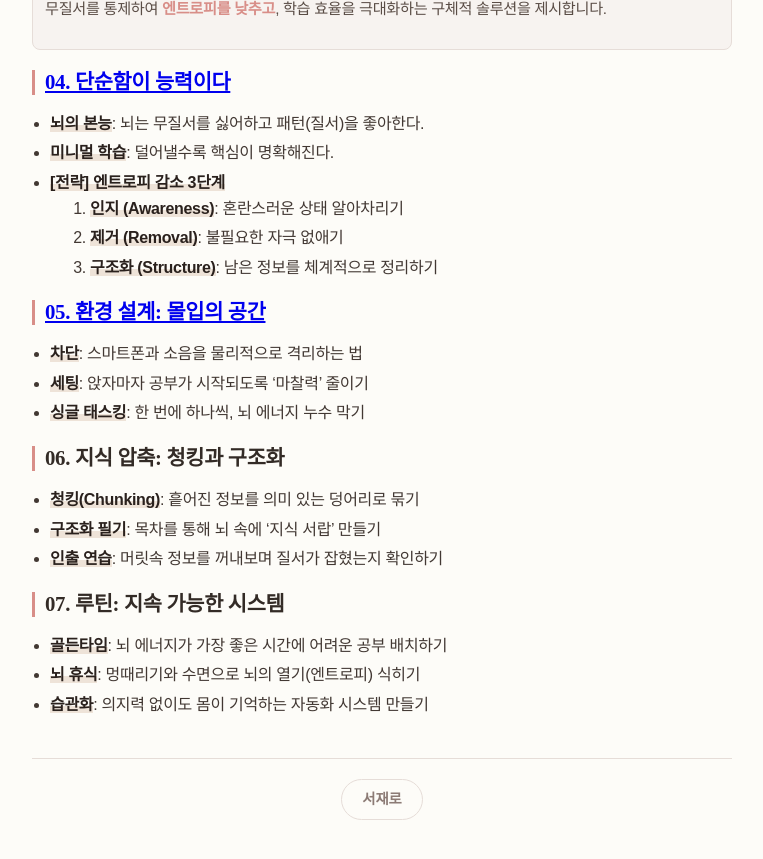
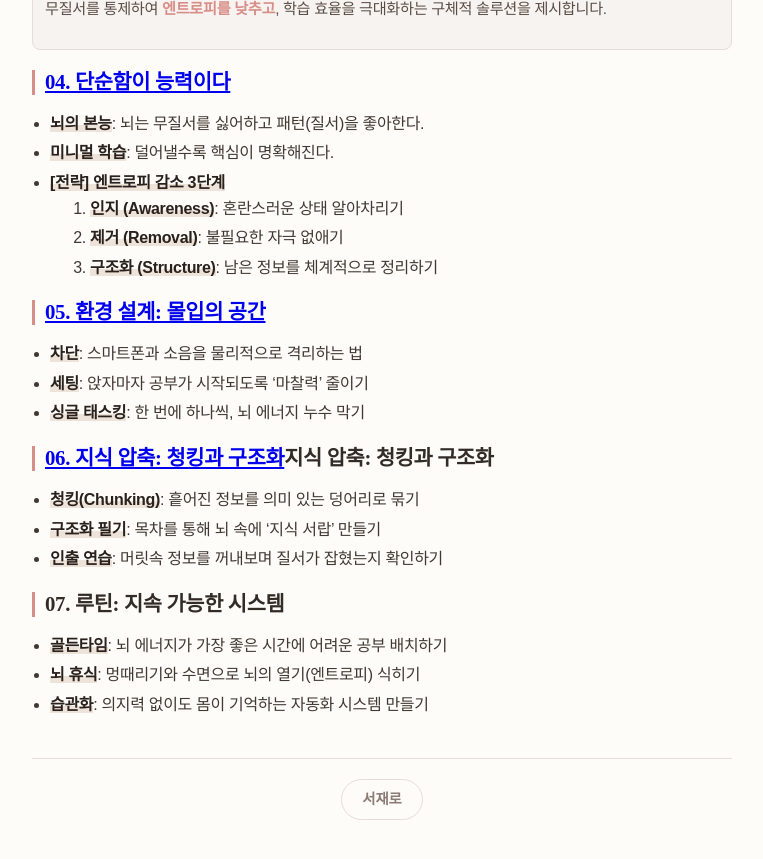
Before and after one commit to somath-edu/somath-edu.github.io, a Jekyll site: the page built from library/entropy.md, in a window 1280 px wide and 900 px high, scrolled down 1266 px. Shown: the top 859 px of the window, without its empty margins (258-1021 px from the left). Built offline with Jekyll 4.4.1, drawn with Linux system fonts in a browser that asks for light colours; some web fonts are replaced.

Commit message:
Update entropy.md

```diff
--- a/library/entropy.md
+++ b/library/entropy.md
@@ -56,7 +56,7 @@ date: 2026-02-02
 - **세팅**: 앉자마자 공부가 시작되도록 '마찰력' 줄이기
 - **싱글 태스킹**: 한 번에 하나씩, 뇌 에너지 누수 막기
 
-## 06. 지식 압축: 청킹과 구조화
+## [06. 지식 압축: 청킹과 구조화](/entropy-ch6.html)지식 압축: 청킹과 구조화
 - **청킹(Chunking)**: 흩어진 정보를 의미 있는 덩어리로 묶기
 - **구조화 필기**: 목차를 통해 뇌 속에 '지식 서랍' 만들기
 - **인출 연습**: 머릿속 정보를 꺼내보며 질서가 잡혔는지 확인하기
```
